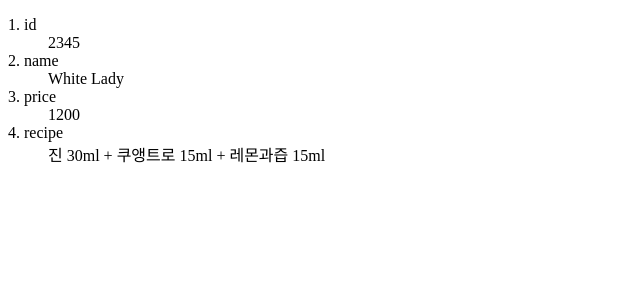
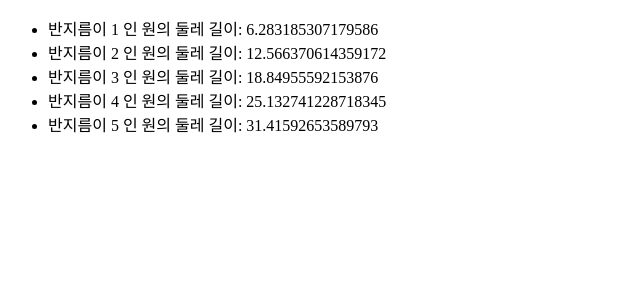
Before and after one commit to jong-k/nuxt-center, a Nuxt app: page / in a window 1280 px wide. Shown: the top 300 px of the page, without its empty margins (0-640 px from the left). Built offline with nearby package versions, Linux system fonts and the light colour scheme.

Commit message:
feat: v-for 에서 counter 변수 사용하기

```diff
--- a/app.vue
+++ b/app.vue
@@ -1,17 +1,7 @@
 <template>
-  <dl>
-    <template v-for="(val, key, idx) in cocktailRef" :key="key">
-      <dt>{{ idx + 1 }}. {{ key }}</dt>
-      <dd>{{ val }}</dd>
-    </template>
-  </dl>
+  <ul>
+    <li v-for="r in 5" :key="r">
+      반지름이 {{ r }} 인 원의 둘레 길이: {{ 2 * r * Math.PI }}
+    </li>
+  </ul>
 </template>
-
-<script setup lang="ts">
-const cocktailRef = ref({
-  id: 2345,
-  name: "White Lady",
-  price: 1200,
-  recipe: "진 30ml + 쿠앵트로 15ml + 레몬과즙 15ml",
-});
-</script>
```
